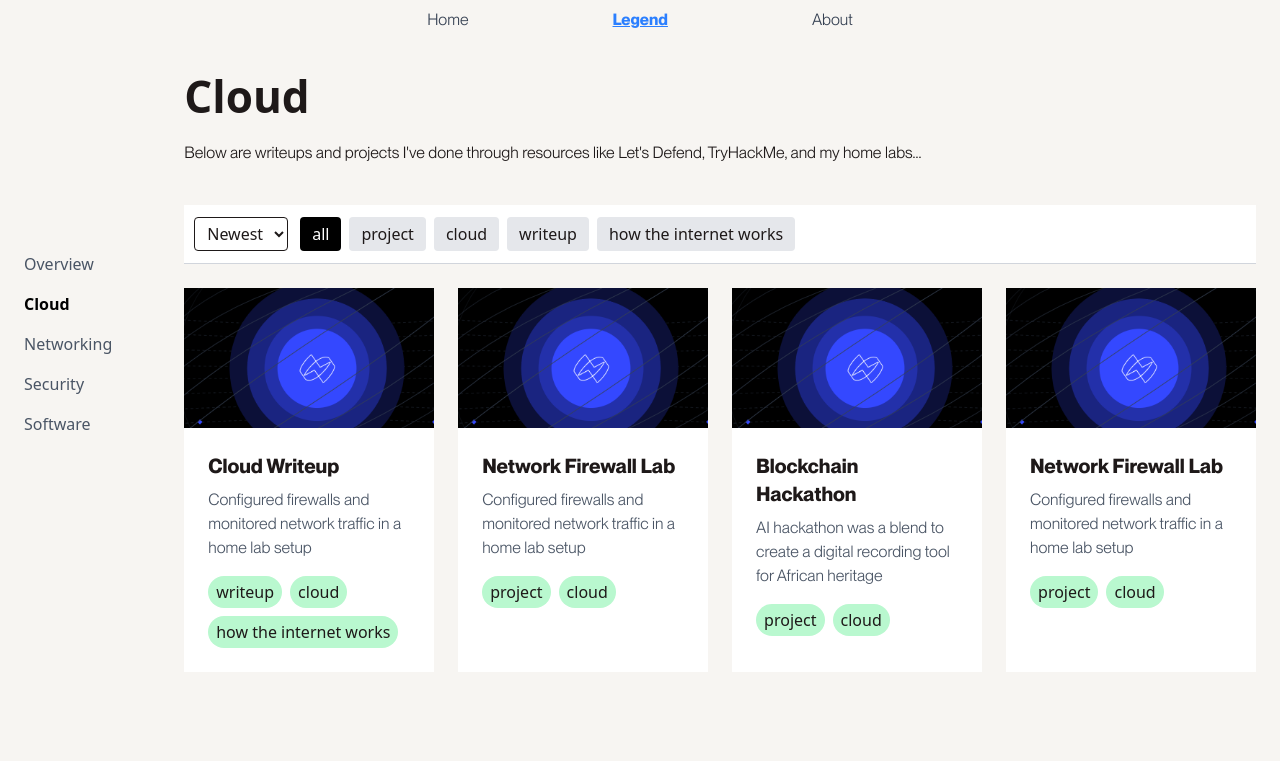
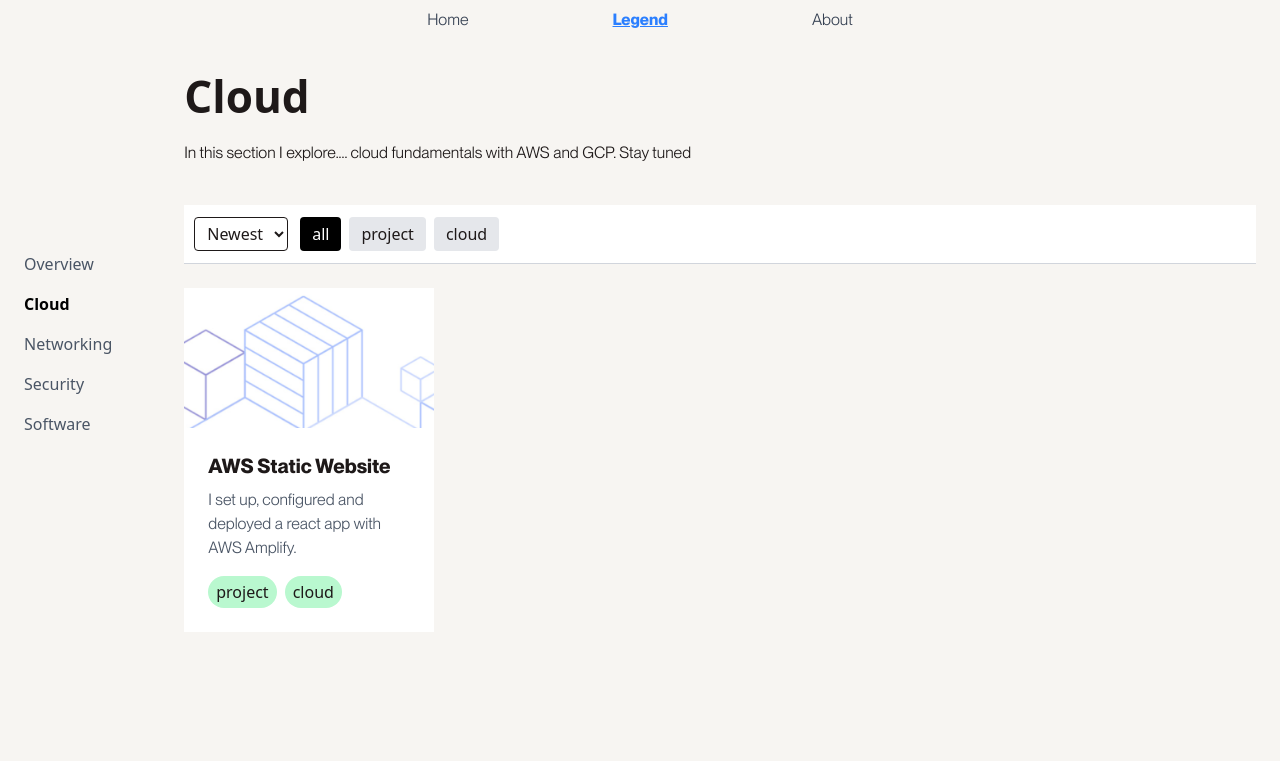
Before and after one commit to dev-karani/portfolio, a React (Vite) app: page /legend/cloud in a window 1280 px wide. Shown: the top 761 px of the page. Built offline with nearby package versions, Linux system fonts and the light colour scheme.

Commit message:
text updates

```diff
--- a/src/pages/legend/cloud.jsx
+++ b/src/pages/legend/cloud.jsx
@@ -6,37 +6,16 @@
   return (
     <Main
       title="Cloud"
-      description="Below are writeups and projects I've done through resources like Let's Defend, TryHackMe, and my home labs..."
+      description="In this section I explore.... cloud fundamentals with AWS and GCP. Stay tuned"
       projects={[
         {
-          image: "/mlue.png",
-          title: "Blockchain Hackathon",
-          description: "AI hackathon was a blend to create a digital recording tool for African heritage",
+          image: "/awspic.png",
+          title: "AWS Static Website",
+          description: "I set up, configured and deployed a react app with AWS Amplify.",
           tags: ["project", "cloud"],
           date: "16 April 2025",
         },
-        {
-          image: "/mlue.png",
-          title: "Cloud Writeup",
-          date: "22 May 2025",
-          description: "Configured firewalls and monitored network traffic in a home lab setup",
-          tags: ["writeup", "cloud","how the internet works"],
-          modalComponent: CloudWriteup, // 🔹 This will render inside Modal
-        },
-        {
-          image: "/mlue.png",
-          title: "Network Firewall Lab",
-          description: "Configured firewalls and monitored network traffic in a home lab setup",
-          tags: ["project", "cloud"],
-          date: "12 April 2025",
-        },
-        {
-          image: "/mlue.png",
-          title: "Network Firewall Lab",
-          date: "20 May 2025",
-          description: "Configured firewalls and monitored network traffic in a home lab setup",
-          tags: ["project", "cloud"],
-        }
+
       ]}
     />
   );
--- a/src/pages/legend/networking.jsx
+++ b/src/pages/legend/networking.jsx
@@ -7,7 +7,7 @@
     return (
         <Main
             title="Networking"
-            description="Below are writeups and projects I've done through resources like Let's Defend, TryHackMe, and my home labs..."
+            description="In this section I explore.. networking basics with CISCO netcad"
             summary={
            <div>
              <p>In this section I explore...</p>
--- a/src/pages/legend/overview.jsx
+++ b/src/pages/legend/overview.jsx
@@ -13,23 +13,7 @@
                 title: "Blockchain Hackathon",
                 description: "AI hackathon was a blend to create a digital recording tool for African heritage",
                 tags: ["writeup", "overview"],
-                date: "16 April 2025",
-              },
-              {
-                image: "/mlue.png",
-                title: "Blockchain Hackathon",
-                description: "AI hackathon was a blend to create a digital recording tool for African heritage",
-                tags: ["project", "overview"],
-                date: "16 April 2025",
-              },
-              {
-                image: "/mlue.png",
-                title: "Blockchain Hackathon",
-                description: "AI hackathon was a blend to create a digital recording tool for African heritage",
-                tags: ["project", "overview"],
-                date: "16 April 2025",
-              },
-            ]}
+              }]}
         />
 
     )
--- a/src/pages/legend/security.jsx
+++ b/src/pages/legend/security.jsx
@@ -6,27 +6,13 @@
     return (
         <Main
             title="Security"
-            description="Below are writeups and projects I've done through resources like Let's Defend, TryHackMe, and my home labs..."
+            description="Currently in my SOC path in Try Hack Me/ Let's defend. will be posting SOON. And also for other skills like scripting"
             projects={[
               {
                 image: "/mlue.png",
-                title: "Blockchain Hackathon",
-                description: "AI hackathon was a blend to create a digital recording tool for African heritage",
+                title: "SOC Analyst Path",
+                description: "Currently in my SOC path in Try Hack Me/ Let's defend. will be posting SOON",
                 tags: ["project", "security"],
-                date: "16 April 2025",
-              },
-              {
-                image: "/mlue.png",
-                title: "Blockchain Hackathon",
-                description: "AI hackathon was a blend to create a digital recording tool for African heritage",
-                tags: ["writeup", "security"],
-                date: "16 April 2025",
-              },
-              {
-                image: "/mlue.png",
-                title: "Blockchain Hackathon",
-                description: "AI hackathon was a blend to create a digital recording tool for African heritage",
-                tags: ["writeup", "security"],
                 date: "16 April 2025",
               },
             ]}
--- a/src/pages/legend/softwareEngineering.jsx
+++ b/src/pages/legend/softwareEngineering.jsx
@@ -6,7 +6,7 @@
     return (
         <Main
             title="Software"
-            description="Below are writeups and projects I've done through resources like Let's Defend, TryHackMe, and my home labs..."
+            description="Im onthe fullstack open path, so be sure ill post sooner. that, and hackathons ill take part in"
             projects={[
               {
                 image: "/mlue.png",
@@ -15,20 +15,7 @@
                 tags: ["project", "networking"],
                 date: "16 April 2025",
               },
-              {
-                image: "/mlue.png",
-                title: "Blockchain Hackathon",
-                description: "AI hackathon was a blend to create a digital recording tool for African heritage",
-                tags: ["writeup", "networking"],
-                date: "16 April 2025",
-              },
-              {
-                image: "/mlue.png",
-                title: "Blockchain Hackathon",
-                description: "AI hackathon was a blend to create a digital recording tool for African heritage",
-                tags: ["writeup", "networking"],
-                date: "16 April 2025",
-              },
+
             ]}
         />
 
```
Also changed, not shown: public/awspic.png (added).
